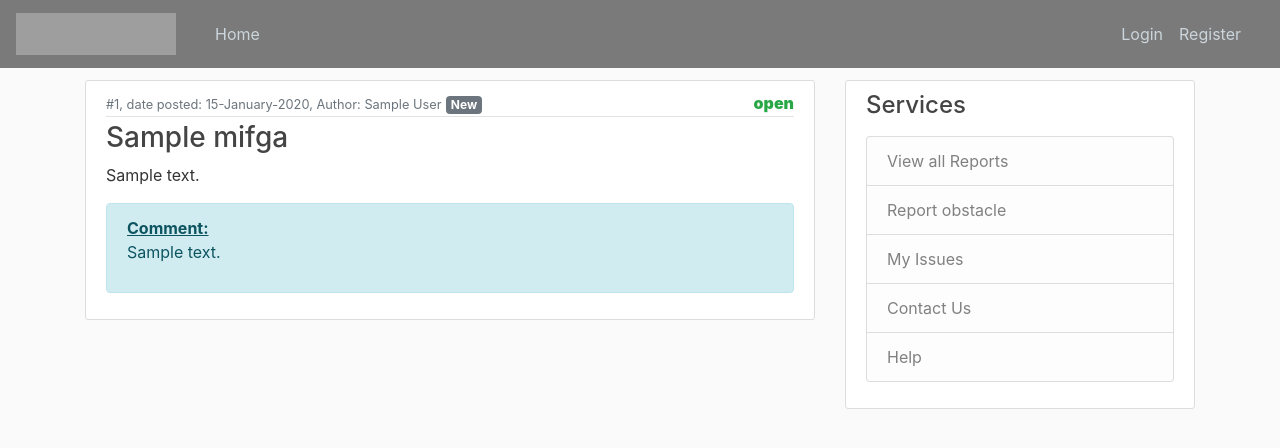
After one commit to inbalaltan/group18_2020, a Django app: template Users/templates/users/all_reports.html in a window 1280 px wide. The commit adds this page. Shown: the top 448 px of the page. Run offline with Django 3.2, Linux system fonts and the light colour scheme; the template is opened without the code that fills it: most values are stand-ins (such as "Sample title", 1, 10 or a date in 2020); some libraries are stand-ins or nearby versions; grey boxes are pictures that could not be loaded.

Commit message:
PM2020T18-111

```diff
--- a/Project18/urls.py
+++ b/Project18/urls.py
@@ -32,5 +32,6 @@ urlpatterns = [
     path('profile/', user_views.profile, name='profile'),
     path('mifga/', mifga_views.mifga, name='mifga'),
     path('userissues/', user_views.userissues, name='user-issues'),
+    path('all_reports/', user_views.all_reports, name='all-reports'),
     path('', include('home.urls')),
 ]
--- /dev/null
+++ b/Users/templates/users/all_reports.html
@@ -0,0 +1,27 @@
+{% extends "home/base.html" %}
+{% block content %}
+    {% for mifga in mifgas %}
+        <article class="media content-section">
+          <div class="media-body">
+            <div class="article-metadata">
+              <small class="text-muted">#{{ mifga.id }}, </small>
+              <small class="text-muted">date posted: {{ mifga.date_posted|date:" d-F-Y" }},  </small>
+              <small class="text-muted">Author: {{ mifga.author }}</small>
+              {% if mifga.status == 'open'  %}
+              <span class="badge badge-secondary">New</span>
+              {% endif %}
+              {% if mifga.status == 'closed' %}
+              <strong class="stat text-danger"> {{ mifga.status }} </b></strong>
+              {% else %}
+              <strong class="stat text-success"><b>{{ mifga.status }} </b></strong>
+              {% endif %}
+            </div>
+            <h3>{{ mifga.title }}</h3>
+            <p class="article-content">{{ mifga.content }}</p>
+            <div class="alert alert-info" role="alert">
+              <h7><u><B> Comment: </B> </u></h7>
+            <p class="article-content">{{ mifga.comment }}</p>
+          </div>
+        </article>
+    {% endfor %}
+{% endblock content %}
--- a/Users/views.py
+++ b/Users/views.py
@@ -30,3 +30,7 @@ def profile(request):
 def userissues(request):
     var = {'mifgas': Mifga.objects.filter(author = request.user).order_by("-status", '-date_posted')}
     return render(request, 'users/userissues.html',var)
+
+def all_reports(request):
+    var = {'mifgas': Mifga.objects.order_by( '-id')}
+    return render(request, 'users/all_reports.html',var)
--- a/home/templates/home/base.html
+++ b/home/templates/home/base.html
@@ -73,6 +73,7 @@
             <h4>Services</h4>
             <p class='text-muted'>
               <ul class="list-group">
+                <a class="list-group-item list-group-item-light btn-light" href ="{% url 'all-reports' %}">View all Reports</a>
                 <a class="list-group-item list-group-item-light btn-light" href ="{% url 'mifga' %}">Report obstacle</a>
                 {%if not user.is_staff%}
                 <a class="list-group-item list-group-item-light btn-light" href ="{% url 'user-issues' %}">My Issues</a>
```
Also changed, not shown: db.sqlite3.
